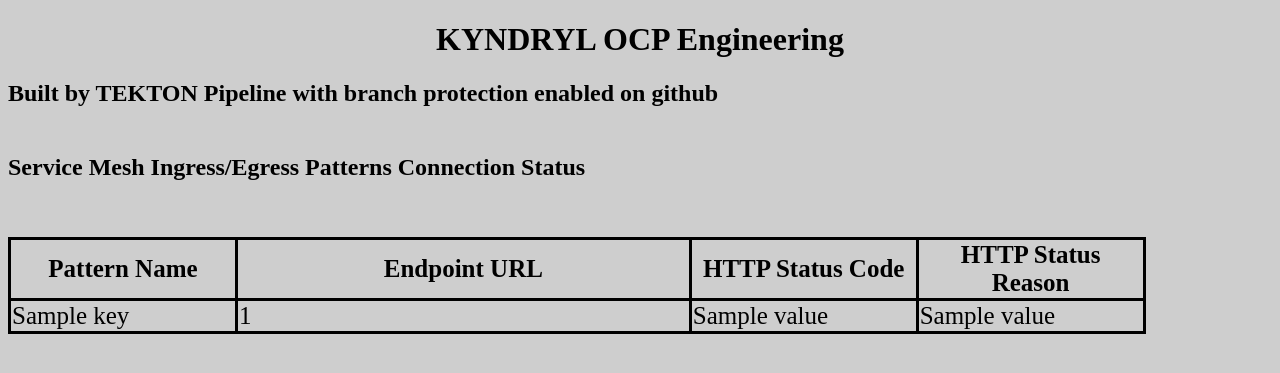
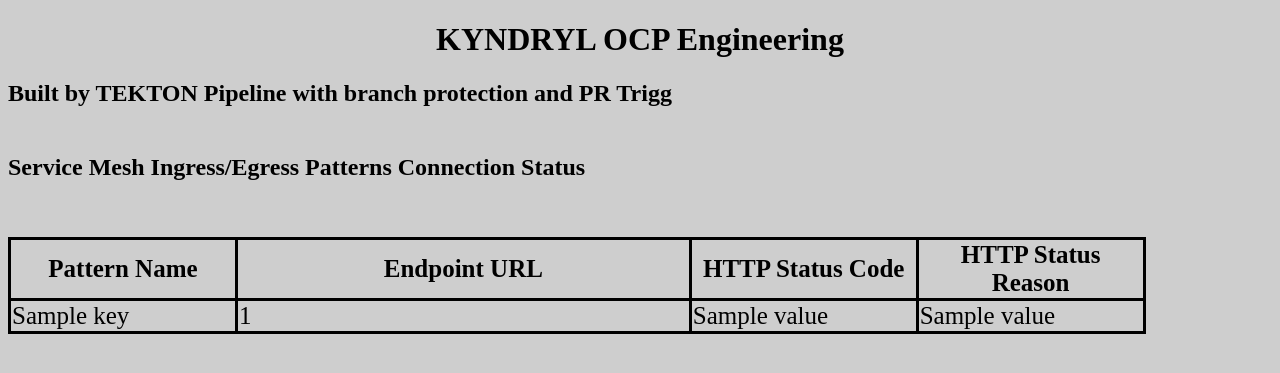
Before and after one commit to glaceroy/smesh_pattern_status, a Flask app: template templates/index.html in a window 1280 px wide. Shown: the top 373 px of the page. Run offline with Flask 3, Linux system fonts and the light colour scheme; the template is opened without the code that fills it: most values are stand-ins (such as "Sample title", 1, 10 or a date in 2020).

Commit message:
testing PR trigger

```diff
--- a/templates/index.html
+++ b/templates/index.html
@@ -27,7 +27,7 @@
 </head>
 <body>
     <h1>KYNDRYL OCP Engineering</h1>
-    <h2>Built by TEKTON Pipeline with branch protection enabled on github</h2>
+    <h2>Built by TEKTON Pipeline with branch protection and PR Trigg</h2>
     <h2><br>Service Mesh Ingress/Egress Patterns Connection Status</br></h2>
     <br><table  style="width: 90%;">
         <tr>
```
